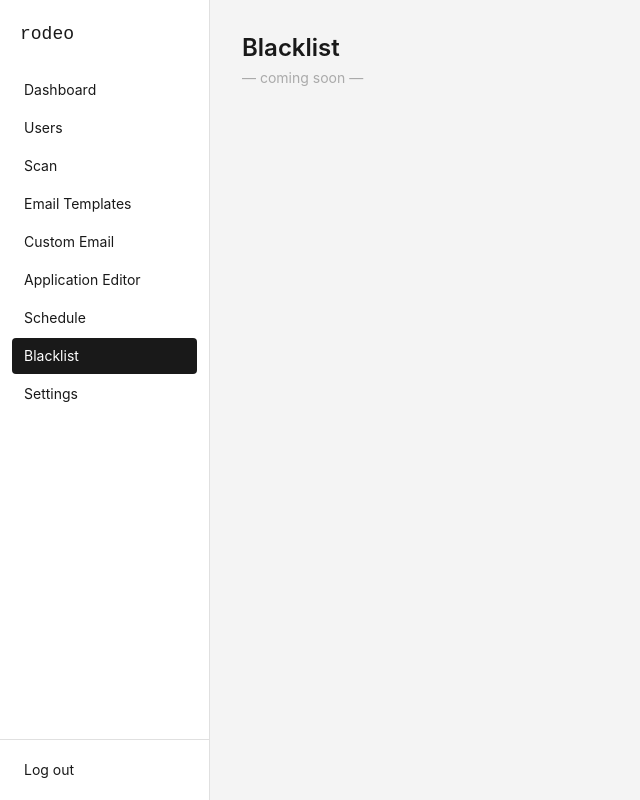
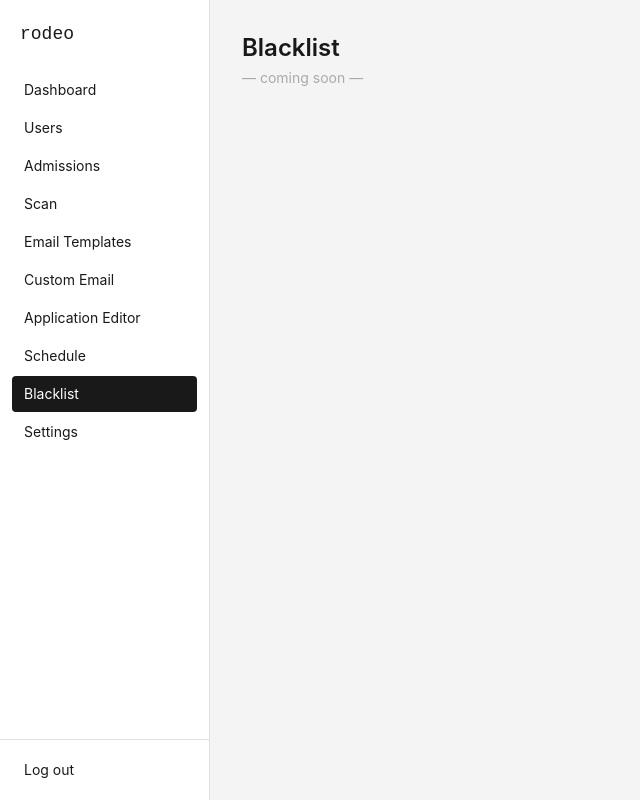
Before and after one commit to ali-vayani/rodeo, a SvelteKit app: page /admin/blacklist in a window 1280 px wide. Shown: the whole page, without its empty margins (0-640 px from the left). Built offline with nearby package versions, Linux system fonts and the light colour scheme.

Commit message:
merged application editor

```diff
--- a/src/routes/admin/+layout.svelte
+++ b/src/routes/admin/+layout.svelte
@@ -6,6 +6,7 @@
 	const links = [
 		{ href: '/admin/dashboard', label: 'Dashboard' },
 		{ href: '/admin/users', label: 'Users' },
+		{ href: '/admin/admissions', label: 'Admissions' },
 		{ href: '/admin/scan', label: 'Scan' },
 		{ href: '/admin/email-templates', label: 'Email Templates' },
 		{ href: '/admin/custom-email', label: 'Custom Email' },
```
